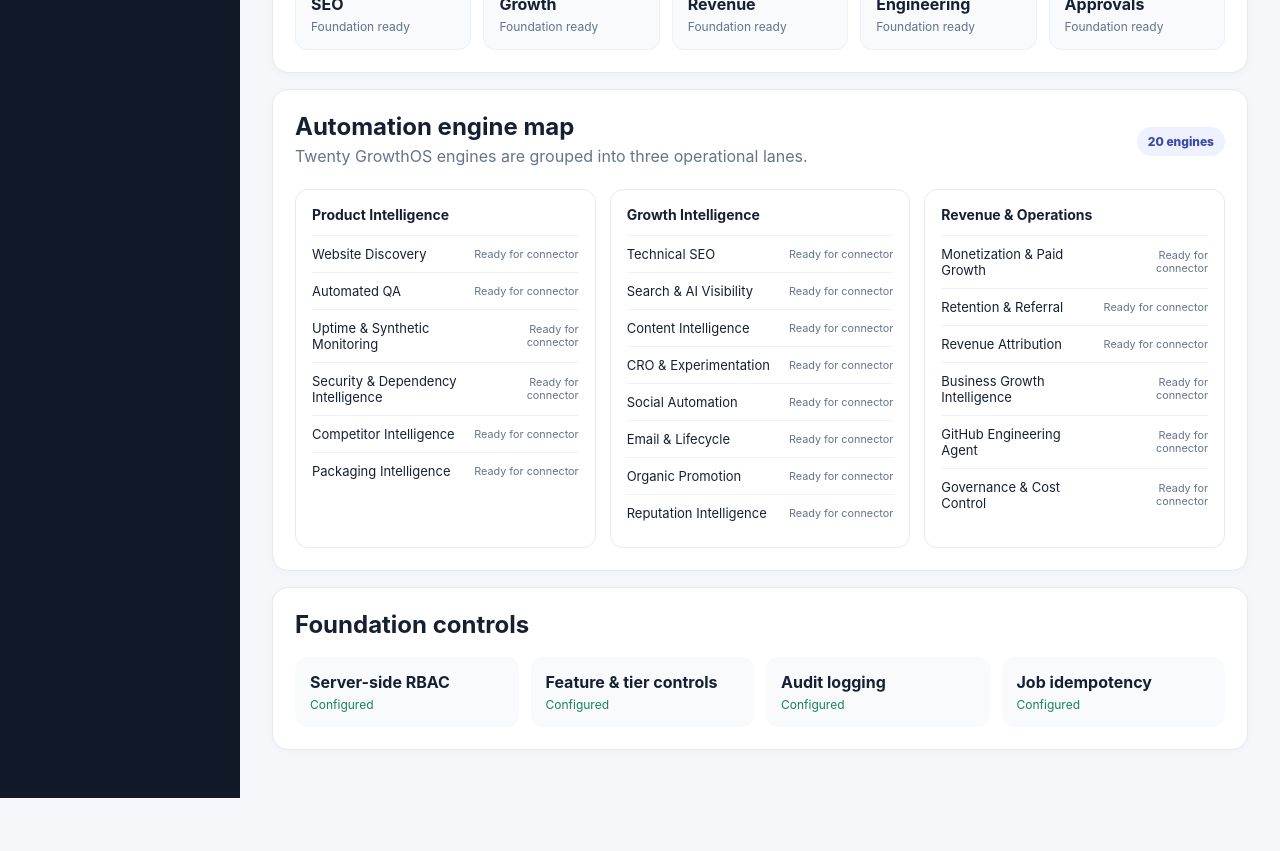
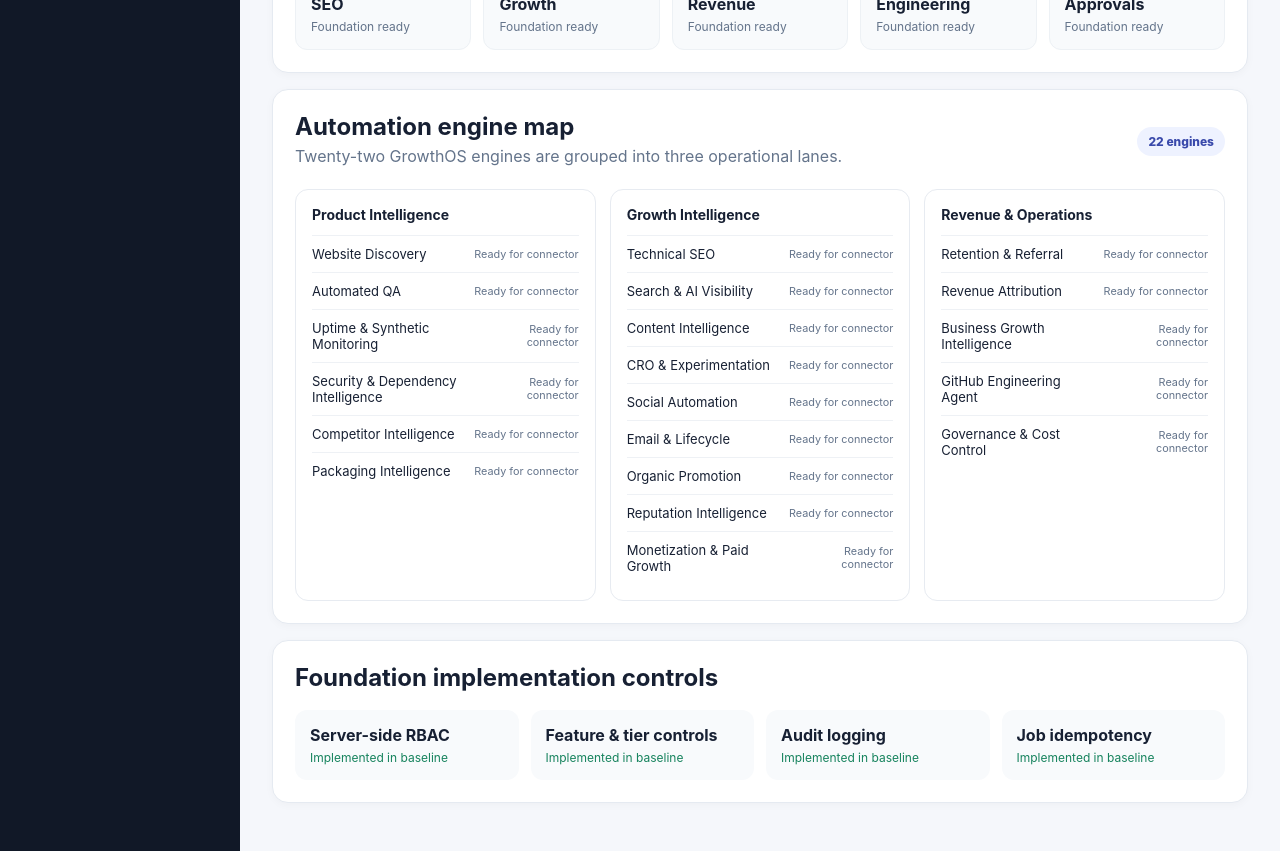
Before and after one commit to subvicco12/GrowthOS, a Next.js app: page / in a window 1280 px wide. Shown: the part 1260-2111 px from the top of the page. Before the commit the page ends 2058 px from the top, so only its background shows below. Built offline with nearby package versions, Linux system fonts and the light colour scheme; no server answers.

Commit message:
Align command center engine map with final blueprint

```diff
--- a/src/app/page.tsx
+++ b/src/app/page.tsx
@@ -8,7 +8,7 @@ import type { DashboardSnapshot } from '../core/dashboard-repository';
 
 const workspaces = growthWorkspaces.map(workspace => workspace.label);
 const operationalItems=[['Needs approval','needsApproval'],['In development','inDevelopment'],['In production','inProduction'],['QA failed','qaFailed'],['Ready for review','readyForReview'],['Ready for listing','readyForListing'],['Ready to publish','readyToPublish'],['Live','live'],['Exceptions','exceptions']];
-const engineGroups=[{name:'Product Intelligence',engines:['Website Discovery','Automated QA','Uptime & Synthetic Monitoring','Security & Dependency Intelligence','Competitor Intelligence','Packaging Intelligence']},{name:'Growth Intelligence',engines:['Technical SEO','Search & AI Visibility','Content Intelligence','CRO & Experimentation','Social Automation','Email & Lifecycle','Organic Promotion','Reputation Intelligence']},{name:'Revenue & Operations',engines:['Monetization & Paid Growth','Retention & Referral','Revenue Attribution','Business Growth Intelligence','GitHub Engineering Agent','Governance & Cost Control']}];
+const engineGroups=[{name:'Product Intelligence',engines:['Website Discovery','Automated QA','Uptime & Synthetic Monitoring','Security & Dependency Intelligence','Competitor Intelligence','Packaging Intelligence']},{name:'Growth Intelligence',engines:['Technical SEO','Search & AI Visibility','Content Intelligence','CRO & Experimentation','Social Automation','Email & Lifecycle','Organic Promotion','Reputation Intelligence','Monetization & Paid Growth']},{name:'Revenue & Operations',engines:['Retention & Referral','Revenue Attribution','Business Growth Intelligence','GitHub Engineering Agent','Governance & Cost Control']}];
 
 export default function Dashboard() {
  const [siteId,setSiteId]=useState('');
@@ -29,8 +29,8 @@ export default function Dashboard() {
    <ApprovalInboxPanel items={approvals}/>
    <section className="panel" id="portfolio"><div className="panelHead"><div><h2>Website Portfolio</h2><p>{siteId&&selectedSite?'Scoped to '+selectedSite.name+'.':'All six current properties are registered in the command center.'}</p></div><button type="button" className="secondary" disabled title="Portfolio audit execution is not wired to this interface yet">Run portfolio audit</button></div><div className="siteGrid">{(snapshot?snapshot.sites:[]).map(site=><article className="site" key={site.domain}><div className="siteIcon">{site.name.slice(0,2).toUpperCase()}</div><div><h3>{site.name}</h3><p>{site.domain}</p><span className="status">{site.status}</span></div><button type="button" className="ghost" disabled title="Site detail view is not available yet">Open</button></article>)}</div>{!loading&&!error&&snapshot?.sites.length===0&&<p className="emptyState">No live site registry rows returned for this scope.</p>}</section>
    <section className="panel"><div className="panelHead"><div><h2>Growth workspaces</h2><p>The final admin information architecture is represented from the start.</p></div></div><div className="workspaceGrid">{workspaces.slice(1,-1).map(workspace=><article className="workspace" id={workspace.toLowerCase().replaceAll(' ','-')} key={workspace}><strong>{workspace}</strong><span>Foundation ready</span></article>)}</div></section>
-   <section className="panel" id="engine-map"><div className="panelHead"><div><h2>Automation engine map</h2><p>Twenty GrowthOS engines are grouped into three operational lanes.</p></div><span className="engineCount">20 engines</span></div><div className="engineGroups">{engineGroups.map(group=><article className="engineGroup" key={group.name}><h3>{group.name}</h3>{group.engines.map(engine=><div className="engine" key={engine}><span>{engine}</span><small>Ready for connector</small></div>)}</article>)}</div></section>
-   <section className="panel"><h2>Foundation controls</h2><div className="controls"><div><strong>Server-side RBAC</strong><span>Configured</span></div><div><strong>Feature & tier controls</strong><span>Configured</span></div><div><strong>Audit logging</strong><span>Configured</span></div><div><strong>Job idempotency</strong><span>Configured</span></div></div></section>
+   <section className="panel" id="engine-map"><div className="panelHead"><div><h2>Automation engine map</h2><p>Twenty-two GrowthOS engines are grouped into three operational lanes.</p></div><span className="engineCount">22 engines</span></div><div className="engineGroups">{engineGroups.map(group=><article className="engineGroup" key={group.name}><h3>{group.name}</h3>{group.engines.map(engine=><div className="engine" key={engine}><span>{engine}</span><small>Ready for connector</small></div>)}</article>)}</div></section>
+   <section className="panel"><h2>Foundation implementation controls</h2><div className="controls"><div><strong>Server-side RBAC</strong><span>Implemented in baseline</span></div><div><strong>Feature & tier controls</strong><span>Implemented in baseline</span></div><div><strong>Audit logging</strong><span>Implemented in baseline</span></div><div><strong>Job idempotency</strong><span>Implemented in baseline</span></div></div></section>
   </section>
  </main>;
 }
```
